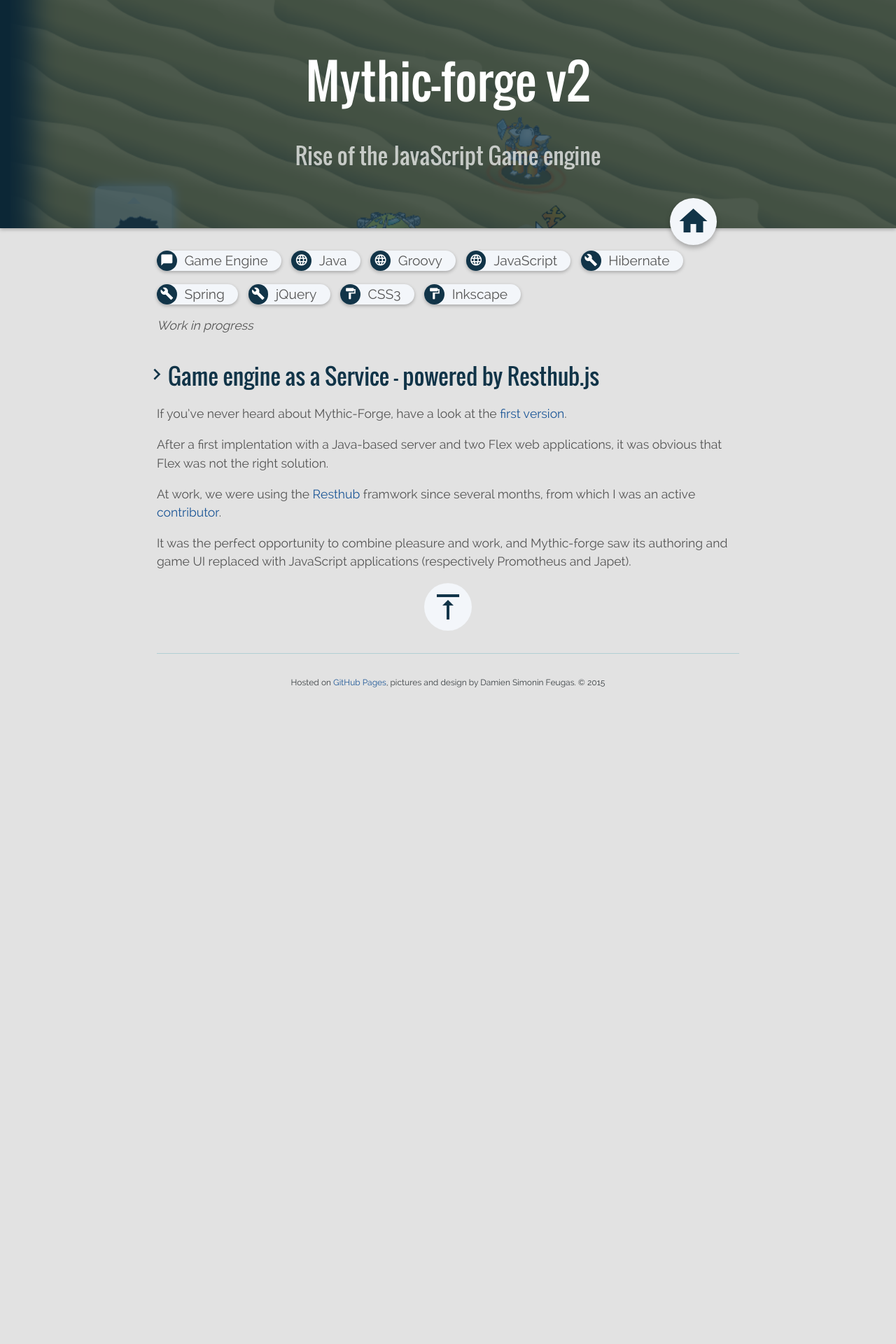
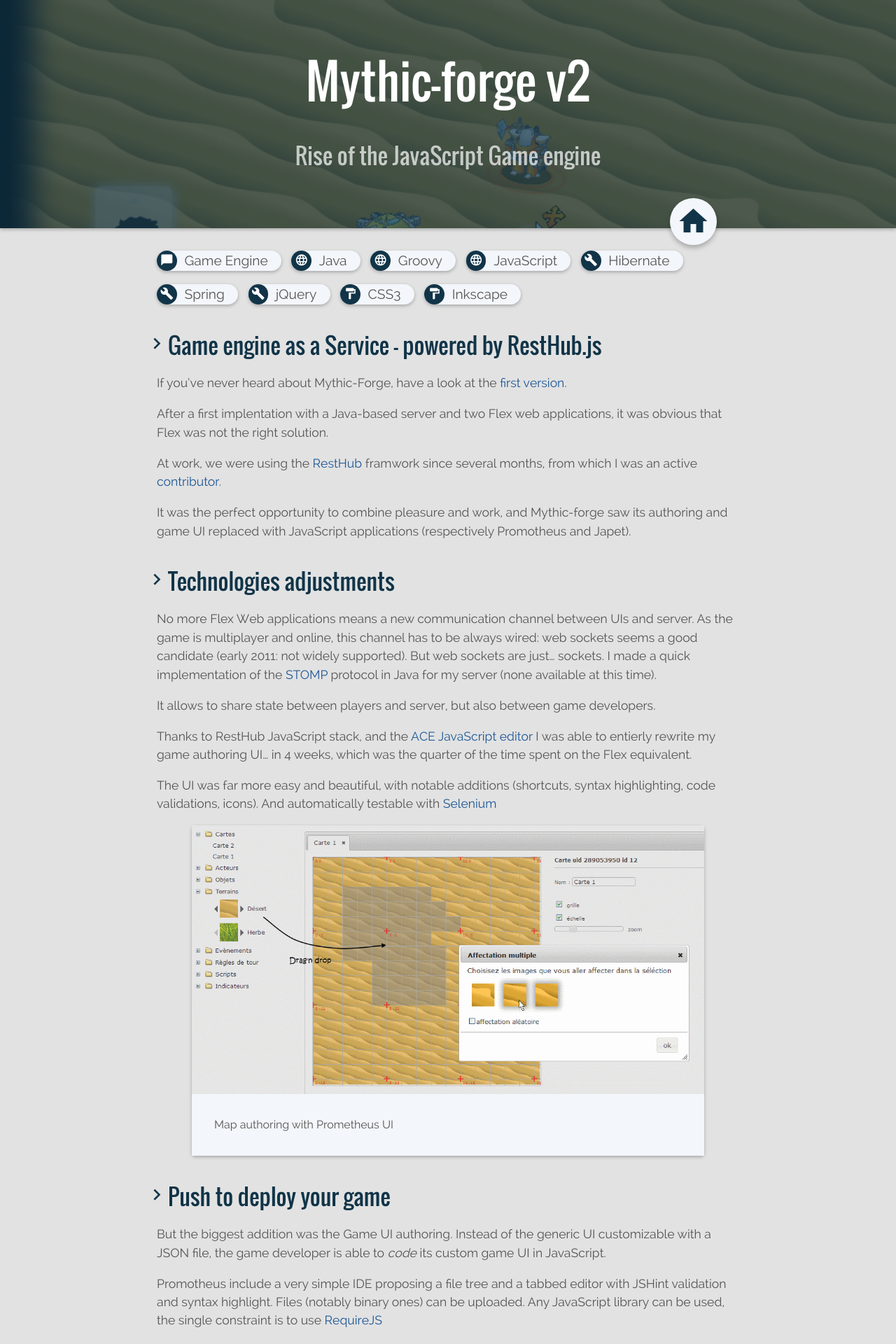
Before and after one commit to feugy/feugy.github.io, a Jekyll site: the page built from _posts/2011-01-22-mythic-forge-v2.md, in a window 1280 px wide. Shown: the top 1920 px of the page at 70% size. Built offline with Jekyll 4.4.1, drawn with Linux system fonts in a browser that asks for light colours; before the commit the page ends 1032 px from its top, so only the background shows below that; some of the changed text lies outside the part shown.

Commit message:
Finish mythic-forge v2, add next descriptions and TODO

```diff
--- a/_posts/2011-01-22-mythic-forge-v2.md
+++ b/_posts/2011-01-22-mythic-forge-v2.md
@@ -19,16 +19,66 @@
     color: '#F1AC27'
 ---
 
-*Work in progress*
-
-# Game engine as a Service - powered by Resthub.js
+# Game engine as a Service - powered by RestHub.js
 
 If you've never heard about Mythic-Forge, have a look at the [first version]({% post_url 2009-04-06-mythic-forge-v1 %}).
 
 After a first implentation with a Java-based server and two Flex web applications, it was obvious that Flex was not the right solution.
 
-At work, we were using the [Resthub][1] framwork since several months, from which I was an active [contributor]({% post_url 2010-07-20-resthub %}).
+At work, we were using the [RestHub][1] framwork since several months, from which I was an active [contributor]({% post_url 2010-07-20-resthub %}).
 
 It was the perfect opportunity to combine pleasure and work, and Mythic-forge saw its authoring and game UI replaced with JavaScript applications (respectively Promotheus and Japet).
 
+# Technologies adjustments
+
+No more Flex Web applications means a new communication channel between UIs and server.
+As the game is multiplayer and online, this channel has to be always wired: web sockets seems a good candidate (early 2011: not widely supported).
+But web sockets are just... sockets. I made a quick implementation of the [STOMP][2] protocol in Java for my server (none available at this time).
+
+It allows to share state between players and server, but also between game developers.
+
+Thanks to RestHub JavaScript stack, and the [ACE JavaScript editor][3] I was able to entierly rewrite my game authoring UI... in 4 weeks, which was the quarter of the time spent on the Flex equivalent.
+
+The UI was far more easy and beautiful, with notable additions (shortcuts, syntax highlighting, code validations, icons).
+And automatically testable with [Selenium][4]
+
+{% include card.html image='/image/mythic-forge-v2-1.png' description='Map authoring with Prometheus UI' %}
+
+# Push to deploy your game
+
+But the biggest addition was the Game UI authoring.
+Instead of the generic UI customizable with a JSON file, the game developer is able to *code* its custom game UI in JavaScript.
+
+Promotheus include a very simple IDE proposing a file tree and a tabbed editor with JSHint validation and syntax highlight.
+Files (notably binary ones) can be uploaded. Any JavaScript library can be used, the single constraint is to use [RequireJS][5]
+
+Every file save was linked to a commit in a [git][6] repository on server side.
+Finally, a deploy button make a git tag, concat and optimze all JS and CSS files (thanks to [Require's optimizer][7]), and copy it to the public folder, used by players.
+
+It allows game designer to develop within a staging area (using the real game objects and maps), and roll out they work when ready, without game outage !
+
+{% include card.html image='/image/mythic-forge-v2-2.png' description='The game authoring perspective with JavaScript validation' %}
+
+# Tales of Eethia 2
+
+In July 2011, I started to rewrite my first game, using the online IDE provided, always using the RestHub JavaScript stack.
+In January 2012, this new version was ready, far more successful than the first one.
+
+{% include card.html image='/image/tales-of-eethia-v2-1.png' description='Game lobby' %}
+
+{% include card.html image='/image/tales-of-eethia-v2-2.png' description='Outside the base' %}
+
+{% include card.html image='/image/tales-of-eethia-v2-3.png' description='Inside buildings' %}
+
+But I didn't put efforts on communication, and very few people had played. Discouraged, I gave up.
+
+{% include card.html content='<video src="/image/mythic-forge-v2.webm" controls></video>' description='Mythic-forge quick features tour' %}
+
+
 [1]: http://resthub.org/
+[2]: https://stomp.github.io/
+[3]: https://ace.c9.io/
+[4]: http://www.seleniumhq.org/
+[5]: http://requirejs.org/
+[6]: https://git-scm.com/
+[7]: http://requirejs.org/docs/optimization.html
--- a/src/main.coffee
+++ b/src/main.coffee
@@ -40,7 +40,7 @@
     end = new Date post.meta.end
     result.end_date =
       year: end.getFullYear()
-      month: end.getMonth() + 1
+      month: end.getMonth()
       day: end.getDate()
   result)
 
--- a/style/component.scss
+++ b/style/component.scss
@@ -11,11 +11,19 @@
     width: 100%;
   }
 
+  video {
+    width: 100%;
+  }
+
   .caption {
     background: $code-bg;
     font-size: $text-size;
     padding: 2rem;
   }
+}
+
+.centered + .centered {
+  margin-top: 1em;
 }
 
 .action-button {
```
Also changed, not shown: TODO.md (added, +30 -0 lines), _posts/2010-07-20-resthub.md (+1 -1 lines), _posts/2012-03-02-mythic-forge-v3.md (added, +22 -0 lines), _posts/2012-11-24-game-dev-party-jam-3.md (added, +18 -0 lines), _posts/2014-04-02-game-dev-party-jam-6.md (added, +14 -0 lines), image/gamedevparty-jam-3-header.png (added), image/gamedevparty-jam-6-header.png (added), image/mythic-forge-v2-1.png (added), image/mythic-forge-v2-2.png (added), image/mythic-forge-v3-header.png (added), image/tales-of-eethia-v2-1.png (added), image/tales-of-eethia-v2-2.png (added), image/tales-of-eethia-v2-3.png (added), 1 other file.
